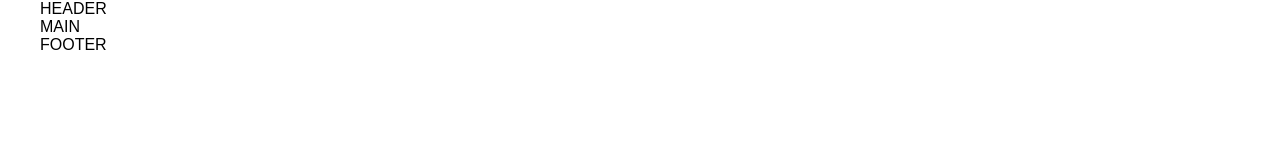
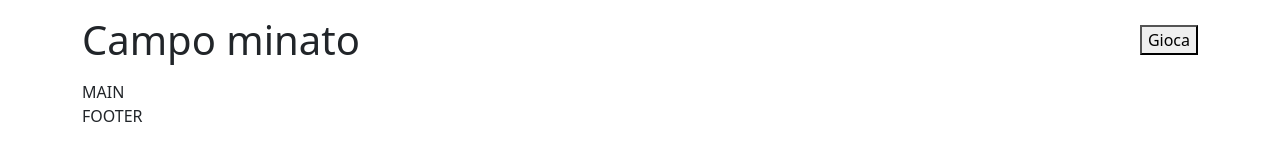
Before and after one commit to FrancescoFolgheraiter/js-campominato-grid, a plain HTML site: page index.html in a window 1280 px wide. Drawn offline with nearby package versions, Linux system fonts and the light colour scheme.

Commit message:
project start

```diff
--- a/css/style.css
+++ b/css/style.css
@@ -1,22 +1,10 @@
 /*
     RESET
 */
-
-*{
-    margin:0;
-    padding:0;
-    box-sizing: border-box;
+html{
+    font-family: Arial, Helvetica, sans-serif;
 }
 
 /*
     GENERAL
 */
-
-html{
-    font-family: Arial, Helvetica, sans-serif;
-}
-
-.container{
-    width: 1200px;
-    margin: 0 auto;
-}
--- a/index.html
+++ b/index.html
@@ -3,10 +3,12 @@
 <head>
     <meta charset="UTF-8">
     <meta name="viewport" content="width=device-width, initial-scale=1.0">
-    <title>Template</title>
+    <title>Campo minato</title>
 
     <!--fonts-->
 
+    <!--boostrap-->
+    <link href="https://cdn.jsdelivr.net/npm/bootstrap@5.3.2/dist/css/bootstrap.min.css" rel="stylesheet" integrity="sha384-T3c6CoIi6uLrA9TneNEoa7RxnatzjcDSCmG1MXxSR1GAsXEV/Dwwykc2MPK8M2HN" crossorigin="anonymous">
     <!--css-->
     <link rel="stylesheet" href="css/style.css">
 </head>
@@ -15,7 +17,15 @@
     <!--INIZIO HEADER-->
     <header>
         <div class="container">
-            HEADER
+            <div class="d-flex justify-content-between align-items-center">
+                <h1 class="mb-3 mt-3">Campo minato</h1>
+                <div>
+                    <button type="button">
+                        Gioca
+                    </button>
+                </div>
+            </div>
+
         </div>
     </header>
     <!--FINE HEADER-->
@@ -35,5 +45,10 @@
         </div>
     </footer>
     <!--FINE FOOTER-->
+
+     <!--js boostrap-->
+     <script src="https://cdn.jsdelivr.net/npm/bootstrap@5.3.2/dist/js/bootstrap.bundle.min.js" integrity="sha384-C6RzsynM9kWDrMNeT87bh95OGNyZPhcTNXj1NW7RuBCsyN/o0jlpcV8Qyq46cDfL" crossorigin="anonymous"></script>
+     <!--my scripts-->
+     <script type="text/javascript" src="./js/scripts.js"></script>
 </body>
 </html>
```
Also changed, not shown: js/scripts.js (added, +8 -0 lines).
